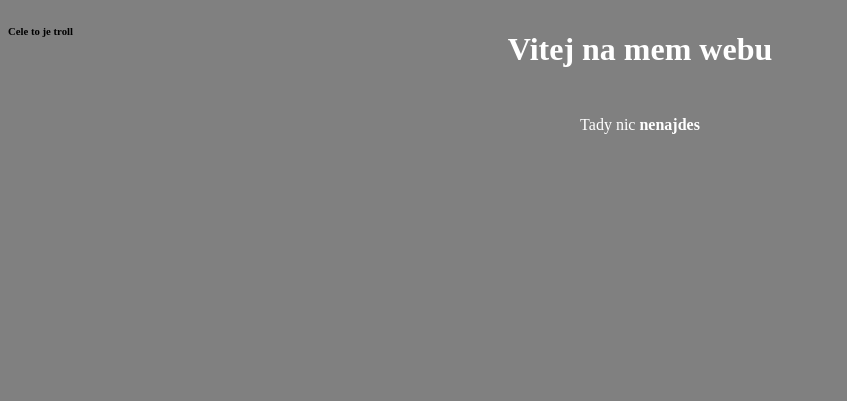
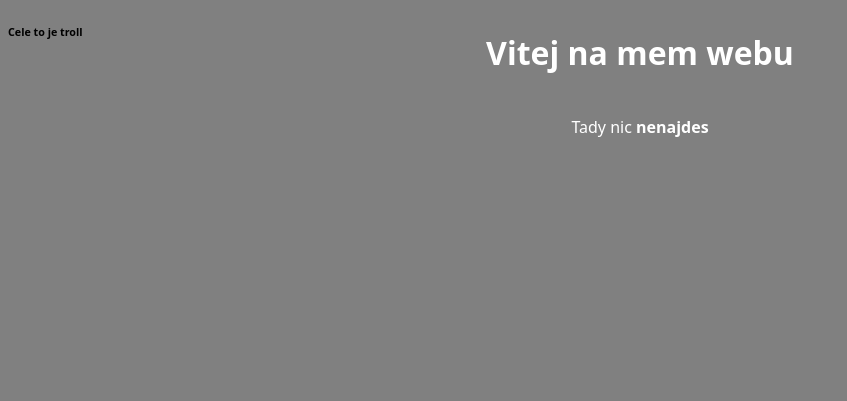
Before and after one commit to bojdan01/web, a PHP site: page / in a window 1280 px wide. Shown: the top 401 px of the page, without its empty margins (0-847 px from the left). Run offline with PHP 8.4, Linux system fonts and the light colour scheme.

Commit message:
Update style.css

```diff
--- a/style.css
+++ b/style.css
@@ -31,4 +31,5 @@ position: absolute;
 }
 body {
     background-color: gray;
+    font-family: system-ui;
 }
```
